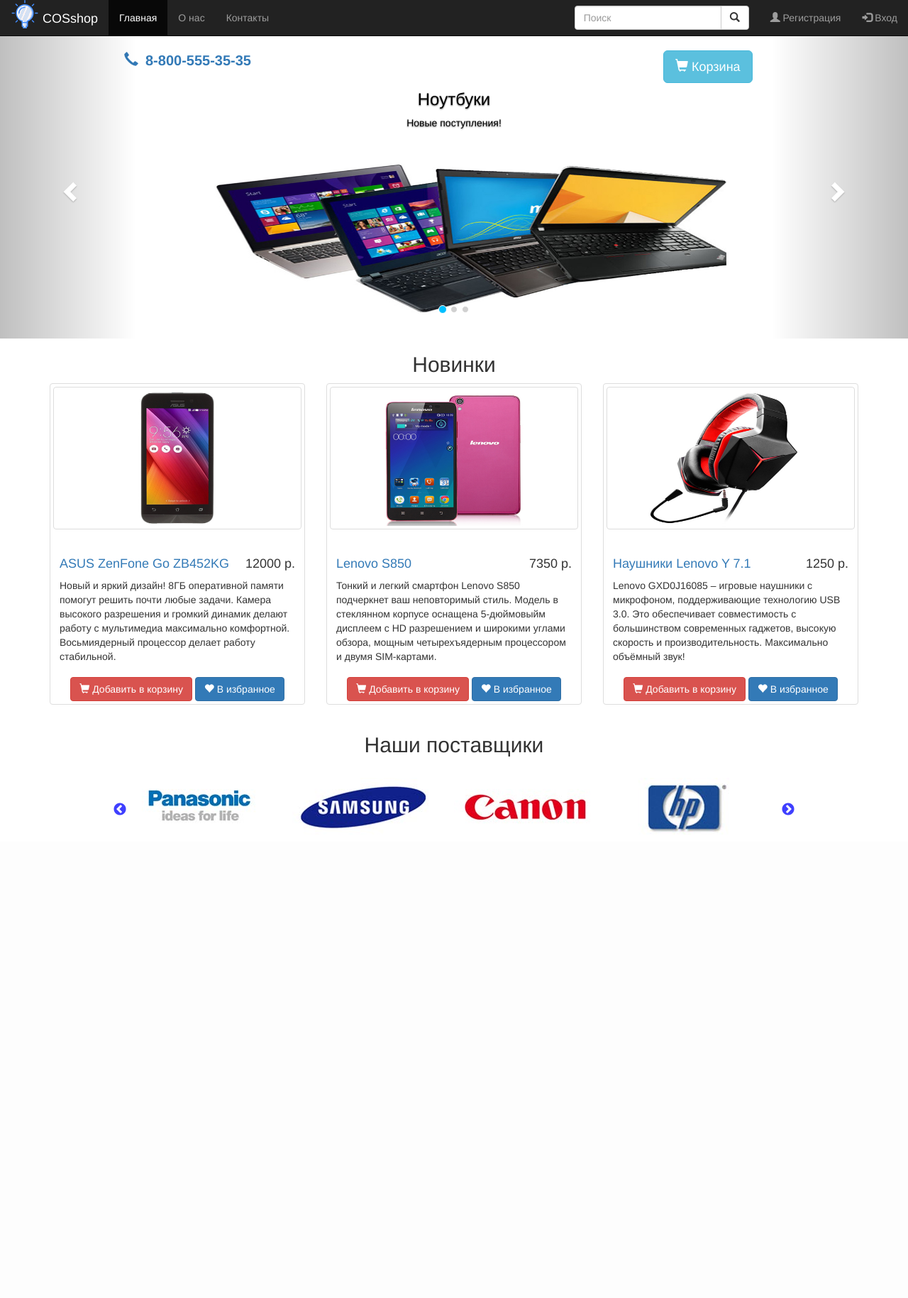
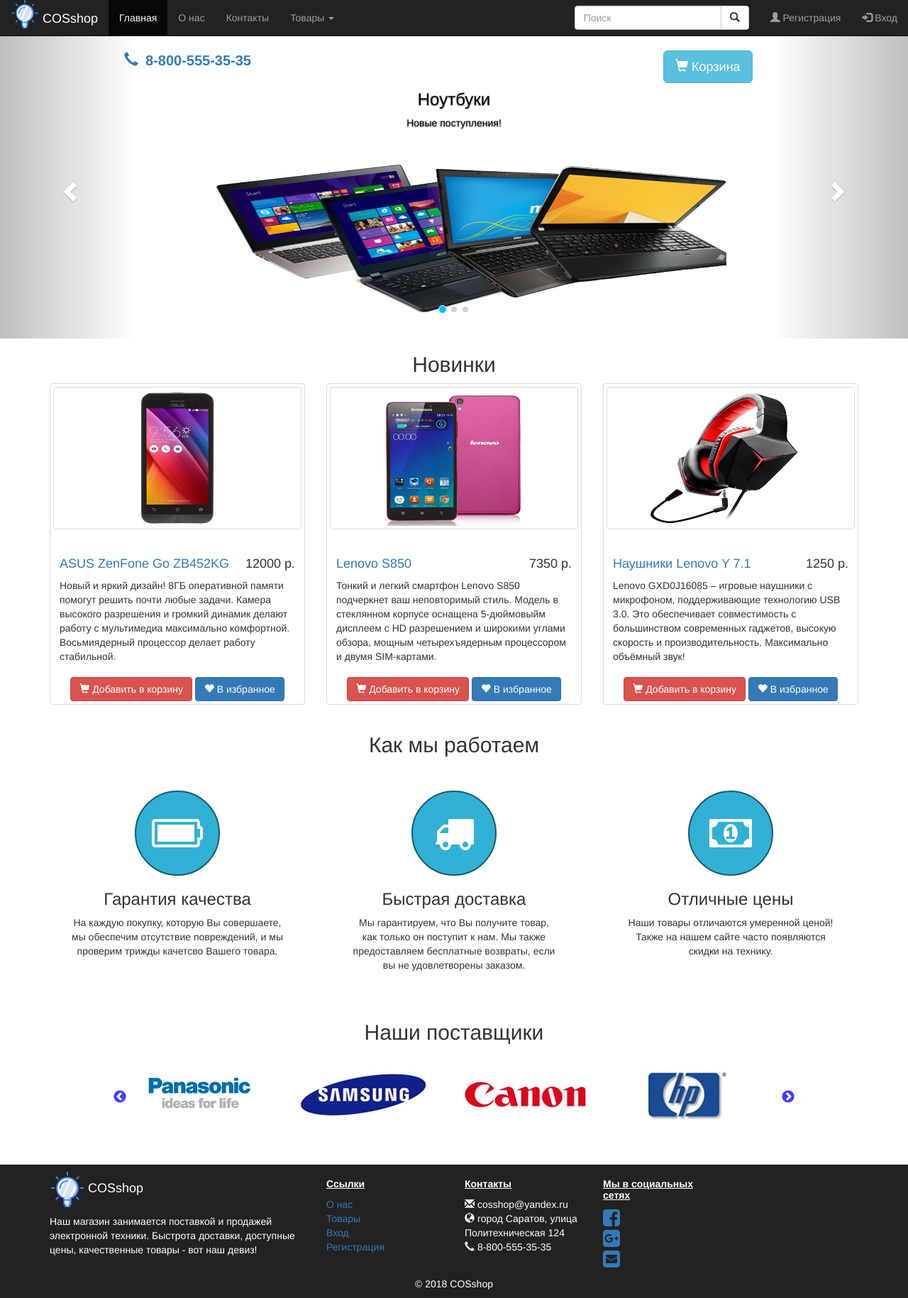
Before and after one commit to selutin99/cosshop, a PHP site: page / in a window 1280 px wide. Shown: the whole page at 71% size. Before the commit the page ends 1173 px from the top, so only its background shows below. Run offline with PHP 8.4, Linux system fonts and the light colour scheme; some libraries are stand-ins or nearby versions.

Commit message:
Footer & Services

```diff
--- a/css/main.css
+++ b/css/main.css
@@ -5,6 +5,48 @@
     right: 20px;
     display:none;
 }
+
+/*****OUR SERVICES*********/
+.box-icon {
+	background-color: #31B0D5;
+	border-radius: 50%;
+	display: table;
+	height: 120px;
+	margin: 0 auto;
+	width: 120px;/*margin-top: -61px;*/
+}
+
+.box >.box-icon {
+    border: 2px solid #1A5B6D;
+}
+
+.box:hover >.box-icon {
+	border: 2px solid #1A5B6D;
+	background-color: #fff;
+	color: #31B0D5;
+	-webkit-transition: All 0.5s ease;
+	-moz-transition: All 0.5s ease;
+	-o-transition: All 0.5s ease;
+}
+
+.box:hover >.box-icon >span {
+	color: #1A5B6D;
+}
+
+.box {
+    border-radius: 3px;
+	padding: 38px 30px;
+	text-align: right;
+	display: block;
+	/* margin-top: 60px; */cursor: pointer;
+}
+.box-icon span {
+	color: #fff;
+	display: table-cell;
+	text-align: center;
+	vertical-align: middle;
+}
+/*****END OUR SERVICES*********/
 
 /**********CAROUSEL***************/
 .carousel-indicators li {
--- a/index.php
+++ b/index.php
@@ -13,6 +13,8 @@
 		<link rel="stylesheet" type="text/css" href="css/slick.css"/>
 		<link rel="stylesheet" type="text/css" href="css/slick-theme.css"/>
 		<!--END SLIDER LIBRARY-->
+
+		<link href="https://maxcdn.bootstrapcdn.com/font-awesome/4.6.3/css/font-awesome.min.css" rel="stylesheet" integrity="sha384-T8Gy5hrqNKT+hzMclPo118YTQO6cYprQmhrYwIiQ/3axmI1hQomh7Ud2hPOy8SP1" crossorigin="anonymous">
 
         <link rel="stylesheet" href="css/bootstrap.min.css">
 		<link rel="stylesheet" href="css/main.css">
@@ -35,6 +37,20 @@
 						<li class="active"><a href="#">Главная</a></li>
 						<li><a href="#">О нас</a></li>
 						<li><a href="#">Контакты</a></li>
+
+						<li class="dropdown">
+							<a class="dropdown-toggle" data-toggle="dropdown" href="#">
+								Товары
+								<span class="caret"></span>
+							</a>
+						    <ul class="dropdown-menu">
+								<li><a href="#">Все товары</a></li>
+								<li class="dropdown-header">Категории</li>
+								<li><a href="#">Мобильные телефоны</a></li>
+								<li><a href="#">Наушники</a></li>
+								<li><a href="#">Ноутбуки</a></li>
+							</ul>
+						</li>
 					</ul>
 
 					<ul class="nav navbar-nav navbar-right">
@@ -241,7 +257,7 @@
 						</div>
 						<div class="space-ten"></div>
 						<div class="btn-ground text-center">
-							<button type="button" class="btn btn-danger"><i class="fa fa-shopping-cart"></i><span class="glyphicon glyphicon-shopping-cart"></span> Добавить в корзину</button>
+							<button type="button" class="btn btn-danger"><span class="glyphicon glyphicon-shopping-cart"></span> Добавить в корзину</button>
 							<button type="button" class="btn btn-primary"><span class="glyphicon glyphicon-heart"></span> В избранное</button>
 						</div>
 						<div class="space-ten"></div>
@@ -260,7 +276,7 @@
 						</div>
 						<div class="space-ten"></div>
 						<div class="btn-ground text-center">
-							<button type="button" class="btn btn-danger"><i class="fa fa-shopping-cart"></i><span class="glyphicon glyphicon-shopping-cart"></span> Добавить в корзину</button>
+							<button type="button" class="btn btn-danger"><span class="glyphicon glyphicon-shopping-cart"></span> Добавить в корзину</button>
 							<button type="button" class="btn btn-primary"><span class="glyphicon glyphicon-heart"></span> В избранное</button>
 						</div>
 						<div class="space-ten"></div>
@@ -279,7 +295,7 @@
 						</div>
 						<div class="space-ten"></div>
 						<div class="btn-ground text-center">
-							<button type="button" class="btn btn-danger"><i class="fa fa-shopping-cart"></i><span class="glyphicon glyphicon-shopping-cart"></span> Добавить в корзину</button>
+							<button type="button" class="btn btn-danger"><span class="glyphicon glyphicon-shopping-cart"></span> Добавить в корзину</button>
 							<button type="button" class="btn btn-primary"><span class="glyphicon glyphicon-heart"></span> В избранное</button>
 						</div>
 						<div class="space-ten"></div>
@@ -306,8 +322,47 @@
 
 		<!--END LIST OF PRODUCTS-->
 
+		<!--OUR SERVICES-->
+		<div class="container">
+			<div class="row">
+				<div class="col-md-12">
+					<h2 align="center">Как мы работаем</h2>
+				</div>
+			</div>
+			<div class="row">
+				<div class="col-md-4">
+					<div class="box">
+						<div class="box-icon"> <span class="fa fa-4x fa-battery-full"></span> </div>
+						<div class="info">
+							<h3 class="text-center">Гарантия качества</h3>
+							<p class="text-center">На каждую покупку, которую Вы совершаете, мы обеспечим отсутствие повреждений, и мы проверим трижды качетсво Вашего товара.</p>
+						</div>
+					</div>
+				</div>
+				<div class="col-md-4">
+					<div class="box">
+						<div class="box-icon"> <span class="fa fa-4x fa-truck"></span> </div>
+						<div class="info">
+							<h3 class="text-center">Быстрая доставка</h3>
+							<p class="text-center">Мы гарантируем, что Вы получите товар,<br> как только он поступит к нам. Мы также предоставляем бесплатные возвраты, если вы не удовлетворены заказом.</p>
+						</div>
+					</div>
+				</div>
+				<div class="col-md-4">
+					<div class="box">
+						<div class="box-icon"> <span class="fa fa-4x fa-money"></span> </div>
+						<div class="info">
+							<h3 class="text-center">Отличные цены</h3>
+							<p class="text-center">Наши товары отличаются умеренной ценой! Также на нашем сайте часто появляются скидки на технику.</p>
+						</div>
+					</div>
+				</div>
+			</div>
+		</div>
+		<!--END OUR SERVICES-->
+
 		<!--PARTNERS-->
-		<div class="container">
+		<div class="container" style="margin-bottom: 50px;">
 			<h2 align="center" style="margin-bottom: 30px;">Наши поставщики</h2>
 			<div class="slider slider-nav">
 				<div class="slide">
@@ -329,6 +384,58 @@
 		</div>
 		<!--END PARTNERS-->
 
+		<!--FOOTER-->
+		<div class="footers bg-light pt-5 pb-3" style="padding-top: 10px; background-color: #222222; color: white;">
+		   <div class="container pt-5">
+			   <div class="row">
+				   <div class="col-xs-12 col-sm-6 col-md-4 footers-one">
+						<div class="footers-logo">
+							<img src="images/logo/logo.svg" alt="Logo" style="width:50px;">
+							<h4 style="display: inline;">COSshop</h4>
+						</div>
+						<div class="footers-info mt-3" style="margin-top: 10px;">
+							<p>Наш магазин занимается поставкой и продажей электронной техники. Быстрота доставки, доступные цены, качественные товары - вот наш девиз!</p>
+						</div>
+					</div>
+				    <div class="col-xs-12 col-sm-6 col-md-2 footers-two">
+						<h5><b><u>Ссылки</b></u></h5>
+						<ul class="list-unstyled">
+							<li><a href="#" style="text-decoration: none;">О нас</a></li>
+							<li><a href="#" style="text-decoration: none;">Товары</a></li>
+							<li><a href="#" style="text-decoration: none;" data-toggle="modal" data-target="#loginModal">Вход</a></li>
+							<li><a href="#" style="text-decoration: none;" data-toggle="modal" data-target="#registerModal">Регистрация</a></li>
+						</ul>
+					</div>
+				    <div class="col-xs-12 col-sm-6 col-md-2 footers-three">
+						<h5><b><u>Контакты</b></u></h5>
+						<ul class="list-unstyled">
+							<li><span class="glyphicon glyphicon-envelope"></span> cosshop@yandex.ru</li>
+							<li><span class="glyphicon glyphicon-globe"></span> город Саратов, улица Политехническая 124</li>
+							<li><span class="glyphicon glyphicon-earphone"></span> 8-800-555-35-35</li>
+						</ul>
+					</div>
+					<div class="col-xs-12 col-sm-6 col-md-2 footers-three">
+						<h5><b><u>Мы в социальных сетях</b></u></h5>
+						<ul class="list-unstyled">
+							<li><a href="#"><i id="social-fb" class="fa fa-facebook-square fa-2x social"></i></a></li>
+							<li><a href="#"><i id="social-gp" class="fa fa-google-plus-square fa-2x social"></i></a></li>
+							<li><a href="mailto:cosshop@yandex.ru"><i id="social-em" class="fa fa-envelope-square fa-2x social"></i></a></li>
+						</ul>
+					</div>
+			    </div>
+		    </div>
+		</div>
+		<div class="copyright border" style="background-color: #222222;">
+			<div class="container">
+				<div class="row text-center">
+					<div class="col-md-12 pt-3">
+						<p class="text-muted" style="color: white;">© 2018 COSshop</p>
+					</div>
+				</div>
+			</div>
+		</div>
+		<!--END FOOTER-->
+
 		<a id="back-to-top" href="#" class="btn btn-primary btn-lg back-to-top" role="button" title="Наверх" data-toggle="tooltip" data-placement="left">
 			<span class="glyphicon glyphicon-chevron-up"></span>
 		</a>
@@ -336,7 +443,6 @@
         <script src="https://ajax.googleapis.com/ajax/libs/jquery/3.3.1/jquery.min.js"></script>
         <script src="https://cdnjs.cloudflare.com/ajax/libs/popper.js/1.14.3/umd/popper.min.js" integrity="sha384-ZMP7rVo3mIykV+2+9J3UJ46jBk0WLaUAdn689aCwoqbBJiSnjAK/l8WvCWPIPm49" crossorigin="anonymous"></script>
 		<script src="js/bootstrap.min.js"></script>
-
 		<script src="js/slick.js"></script>
 
 		<script src="js/resize.js"></script>
```
